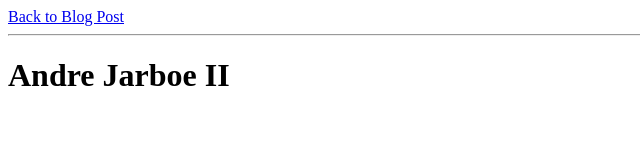
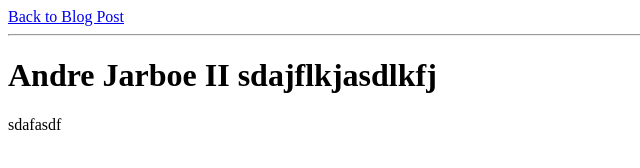
Before and after one commit to andrejarboe/actorBoilerplate, a Gatsby site: page /resume in a window 1280 px wide. Shown: the whole page, without its empty margins (0-640 px from the left). Built offline with nearby package versions, Linux system fonts and the light colour scheme; Gatsby itself is replaced by a stand-in of ours.

Commit message:
Update Pages “resume”

```diff
--- a/src/pages/resume/index.md
+++ b/src/pages/resume/index.md
@@ -1,4 +1,5 @@
 ---
 layout: resume
-title: Andre Jarboe II
+title: 'Andre Jarboe II sdajflkjasdlkfj '
 ---
+sdafasdf
```
